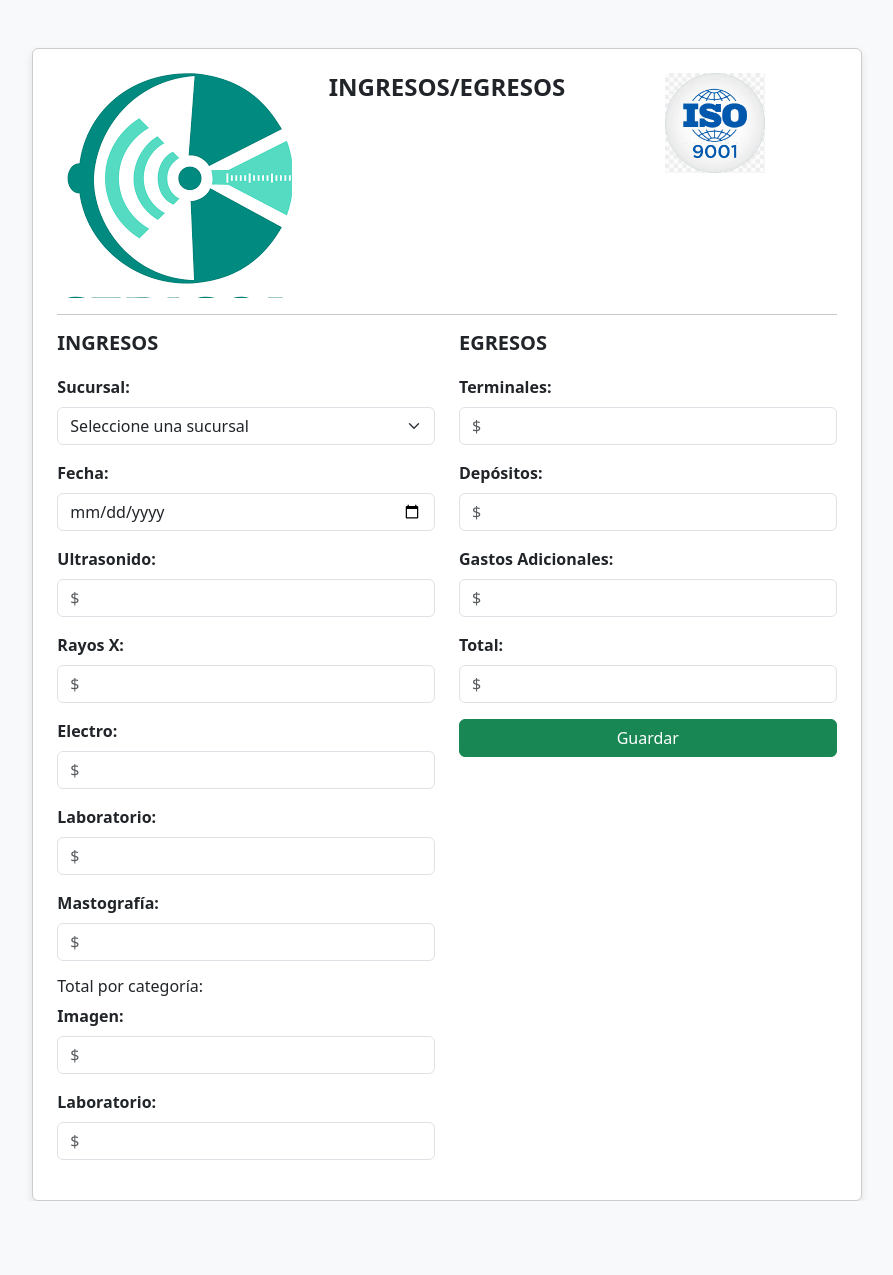
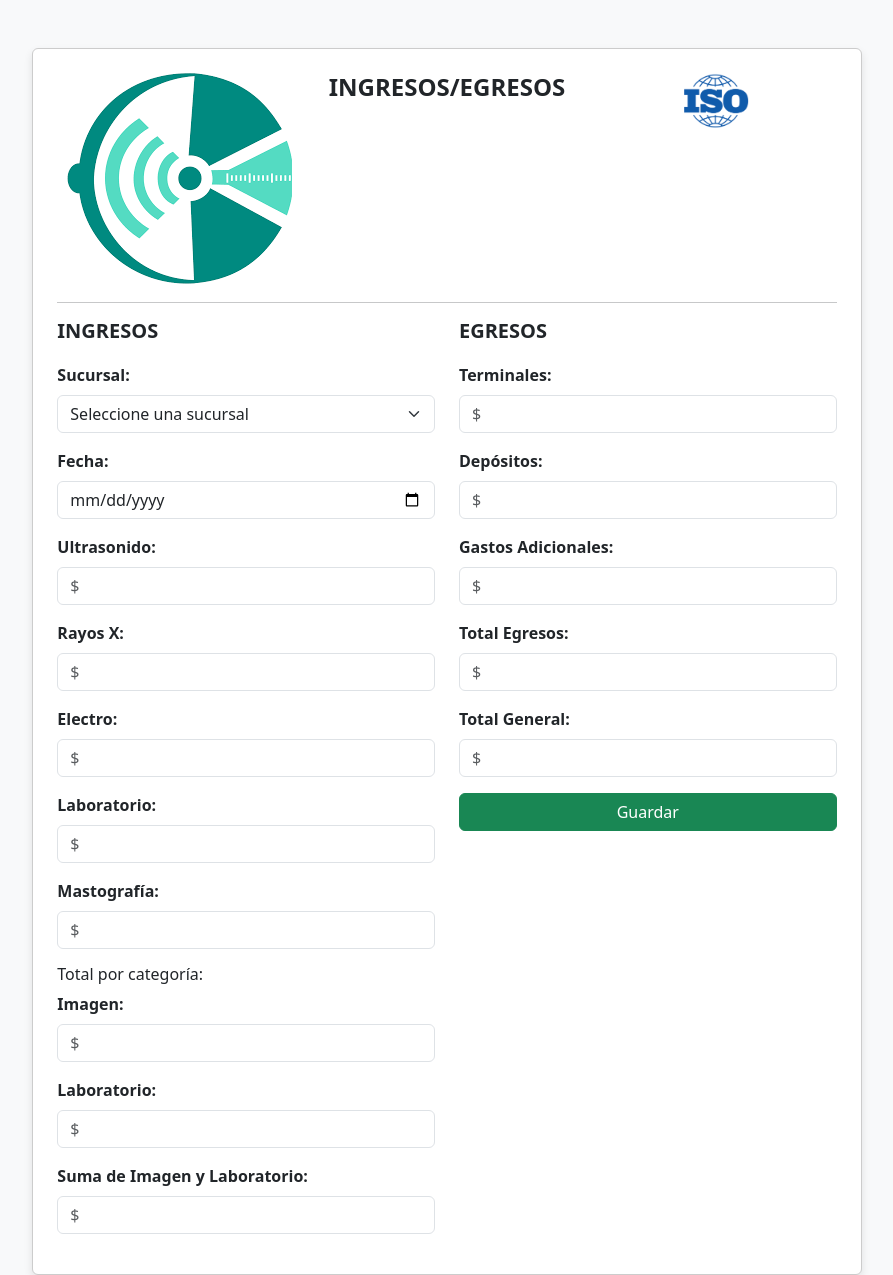
Before and after one commit to 4lbert017/Sistema-ContableCEDI-CONT, a Flask app: page /guardar_ingresos_egresos in a window 1280 px wide. Shown: the whole page, without its empty margins (193-1086 px from the left). Before the commit the page ends 1201 px from the top, so only its background shows below. Run offline with Flask 3, Linux system fonts and the light colour scheme; some libraries are stand-ins or nearby versions.

Commit message:
edit_ingresos

```diff
--- a/SistemaContable/app/templates/guardar_ingresos_egresos.html
+++ b/SistemaContable/app/templates/guardar_ingresos_egresos.html
@@ -103,6 +103,13 @@
                                     <label for="lab_total" class="form-label">Laboratorio:</label>
                                     <input type="number" class="form-control" id="lab_total" name="lab_total" placeholder="$" readonly>
                                 </div>
+
+                                <div class="mb-3">
+                                    <label for="total_categoria" class="form-label">Suma de Imagen y Laboratorio:</label>
+                                    <input type="number" class="form-control" id="total_categoria" name="total_categoria" placeholder="$" readonly>
+                                </div>
+
+
                             </div>
 
                             <!-- Egresos -->
@@ -124,9 +131,16 @@
                                 </div>
 
                                 <div class="mb-3">
-                                    <label for="total_egresos" class="form-label">Total:</label>
+                                    <label for="total_egresos" class="form-label">Total Egresos:</label>
                                     <input type="number" class="form-control" id="total_egresos" name="total_egresos" placeholder="$" readonly>
                                 </div>
+
+                                <div class="mb-3">
+                                    <label for="total_general" class="form-label">Total General:</label>
+                                    <input type="number" class="form-control" id="total_general" name="total_general" placeholder="$" readonly>
+                                </div>
+
+
 
                                 <button type="submit" class="btn btn-success w-100">Guardar</button>
                             </div>
@@ -151,6 +165,7 @@
 function calcularTotales() {
     let totalIngresos = 0;
     let totalEgresos = 0;
+    let totalGeneral = 0;
 
     const ultrasonido = parseFloat(document.getElementById('ultrasonido').value) || 0;
     const rayos_x = parseFloat(document.getElementById('rayos_x').value) || 0;
@@ -162,16 +177,26 @@
     const gastos_adicionales = parseFloat(document.getElementById('gastos_adicionales').value) || 0;
 
     // Calcular total de ingresos
-                totalIngresos = ultrasonido + rayos_x + electro + mastografia + laboratorio;
+    const totalImagen = ultrasonido + rayos_x + electro + mastografia;
+    totalIngresos = totalImagen + laboratorio;
 
     // Calcular total de egresos
     totalEgresos = terminales + depositos + gastos_adicionales;
 
+    // Calcular total general
+    totalGeneral = totalIngresos - totalEgresos;
+
+    // Sumar Imagen y Laboratorio
+    const totalCategoria = totalImagen + laboratorio;
+
     // Mostrar resultados
-                document.getElementById('imagen').value = (ultrasonido + rayos_x + electro + mastografia).toFixed(2); // Suma de la categoría Imagen
+    document.getElementById('imagen').value = totalImagen.toFixed(2); // Suma de la categoría Imagen
     document.getElementById('lab_total').value = laboratorio.toFixed(2); // Total de laboratorio
     document.getElementById('total_egresos').value = totalEgresos.toFixed(2); // Total de egresos
+    document.getElementById('total_general').value = totalGeneral.toFixed(2); // Total general
+    document.getElementById('total_categoria').value = totalCategoria.toFixed(2); // Suma de Imagen + Laboratorio
 }
+
         });
     </script>
 </body>
```
Also changed, not shown: SistemaContable/app/static/img/logo_ISO.png, SistemaContable/app/static/img/logo_cedicom.png. Lines whose indentation alone changed are shown as unchanged.
